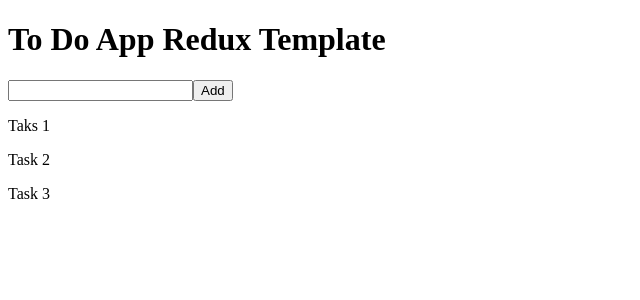
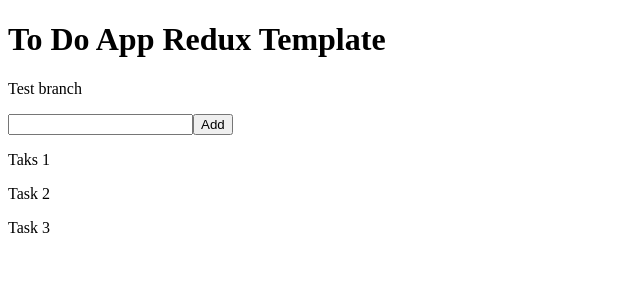
Before and after one commit to monjaworowska/todoapp, a React (Create React App) app: page / in a window 1280 px wide. Shown: the top 300 px of the page, without its empty margins (0-640 px from the left). Built offline with nearby package versions, Linux system fonts and the light colour scheme.

Commit message:
Test branch added

```diff
--- a/src/App.js
+++ b/src/App.js
@@ -6,6 +6,7 @@ const App = ({ todos }) => {
   return (
     <div>
       <h1>To Do App Redux Template</h1>
+      <p>Test branch</p>
       <form onSubmit={(e) => e.preventDefault()}>
         <input value={task} onChange={(e) => setTask(e.target.value)} />
         <button>Add</button>
```
